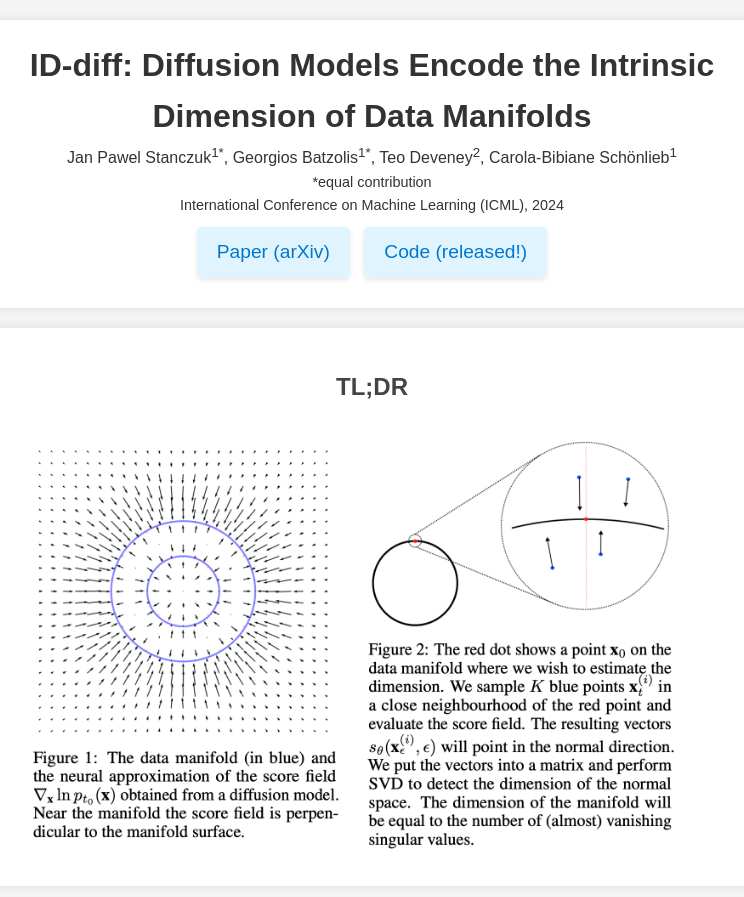
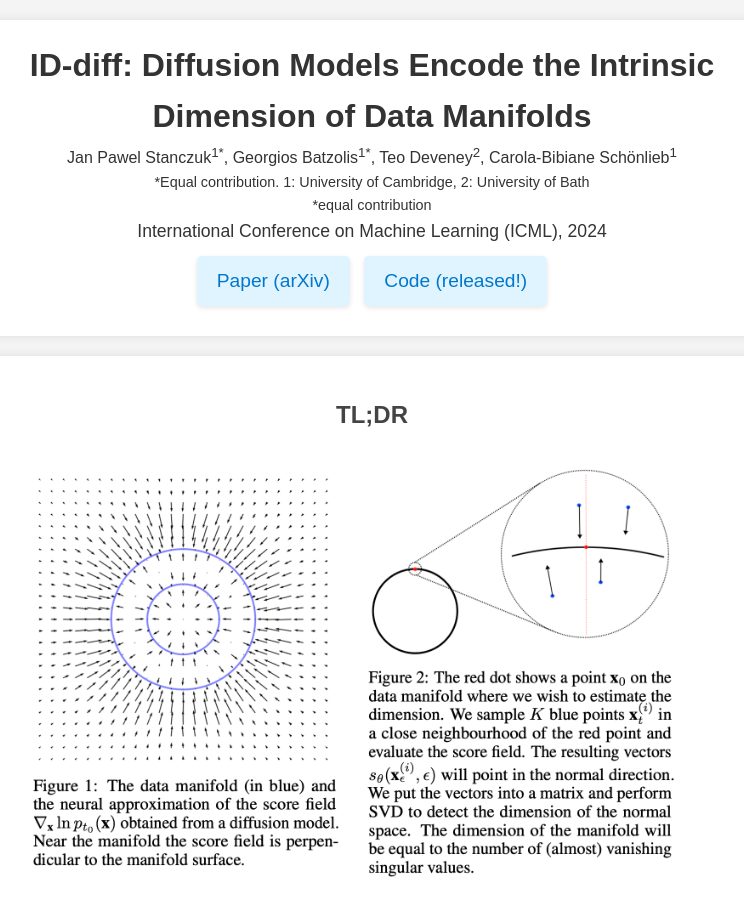
Before and after one commit to GBATZOLIS/ID-diff, a plain HTML site: page index.html in a window 1280 px wide. Shown: the top 897 px of the page, without its empty margins (268-1012 px from the left). Drawn offline with Linux system fonts and the light colour scheme.

Commit message:
basic structure of the webpage is ready

```diff
--- a/index.html
+++ b/index.html
@@ -11,6 +11,7 @@
         <div class="heading-container">
             <h1>ID-diff: Diffusion Models Encode the Intrinsic Dimension of Data Manifolds</h1>
             <p>Jan Pawel Stanczuk<sup>1*</sup>, Georgios Batzolis<sup>1*</sup>, Teo Deveney<sup>2</sup>, Carola-Bibiane Schönlieb<sup>1</sup></p>
+            <p class="affiliations">*Equal contribution. 1: University of Cambridge, 2: University of Bath</p>
             <p class="clarification">*equal contribution</p>
             <p class="conference">International Conference on Machine Learning (ICML), 2024</p>
         </div>
--- a/styles.css
+++ b/styles.css
@@ -55,11 +55,18 @@ img {
     margin-top: 10px; /* Increased spacing for visual separation */
 }
 
-.clarification, .conference {
+.clarification {
     font-size: 0.9em;
     margin-top: 10px; /* Increased gap between sentences */
     text-align: center; /* Center text */
 }
+
+.conference {
+    font-size: 1.1em; /* Adjust the font size as needed */
+    margin-top: 10px; /* Increased gap between sentences */
+    text-align: center; /* Center text */
+}
+
 
 h2 {
     color: #444;
```
